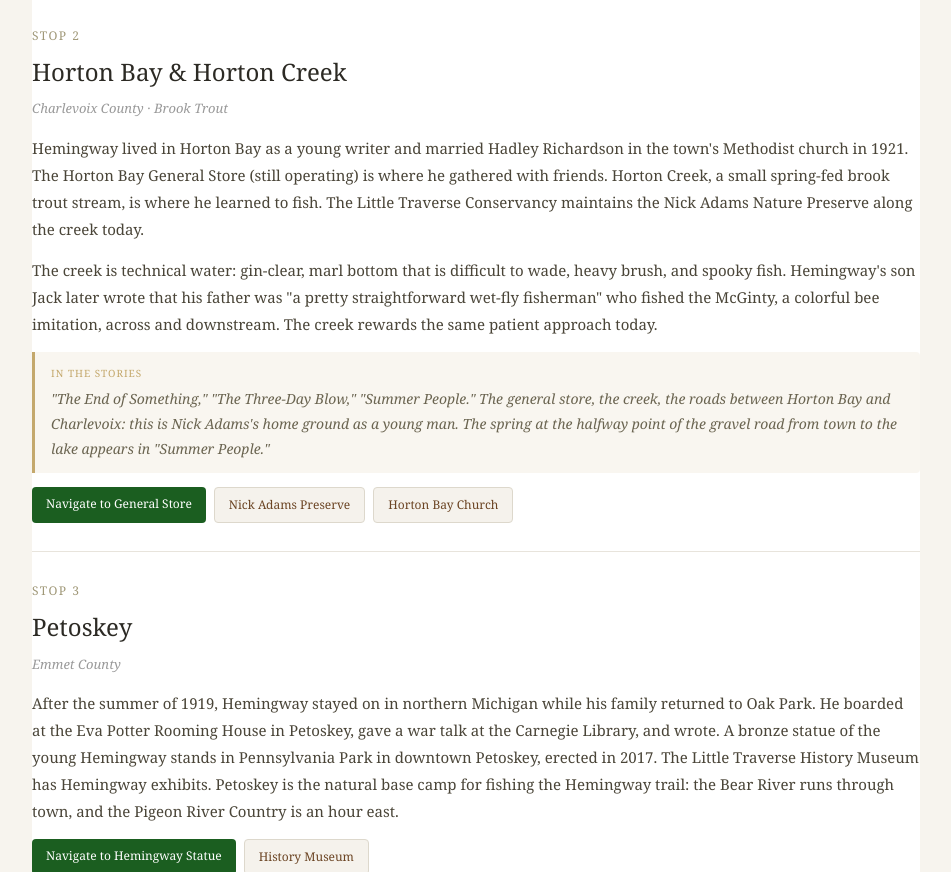
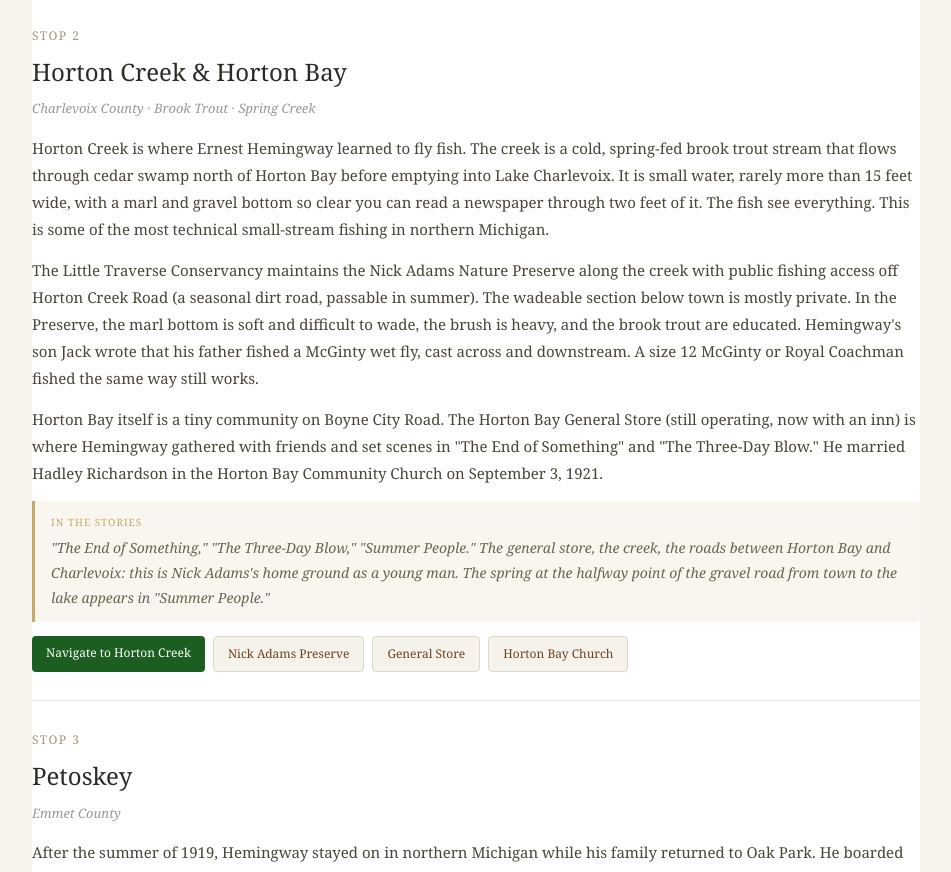
Before and after one commit to izworskic/michigan-trout-report, a website: page public/hemingway.html in a window 1280 px wide. Shown: the part 1593-2465 px from the top of the page, without its empty margins (164-1115 px from the left). Drawn offline with nearby package versions, Linux system fonts and the light colour scheme; no server answers.

Commit message:
Fix Hemingway trail: Stop 2 moved to Horton Creek, add creek as fishable water
Stop 2 numbered marker moved from General Store (was in the bay on
the map) to Horton Creek Road (45.3004, -85.0884) on dry land.

Horton Creek now shown as a fishable water with 3 markers:
- Horton Creek itself (45.3141, -85.1001) - green, size 14
  Google Places verified river feature
- Nick Adams Nature Preserve (45.3029, -85.0927) - green, size 12
  Public access point with seasonal road note
- General Store moved to detail marker (45.2851, -85.0797)

Stop 2 text rewritten to lead with Horton Creek as fishable water:
- Spring creek description, marl bottom, brook trout
- Hemingway learned to fish here
- McGinty wet fly technique still works
- Access via Horton Creek Road (seasonal)
- General Store and Church context follows

Navigate buttons: Horton Creek, Nick Adams Preserve, General Store, Church

```diff
--- a/public/hemingway.html
+++ b/public/hemingway.html
@@ -172,17 +172,19 @@
   <!-- STOP 2: HORTON BAY & HORTON CREEK -->
   <div class="stop" id="stop2">
     <div class="stop-num">Stop 2</div>
-    <div class="stop-name">Horton Bay &amp; Horton Creek</div>
-    <div class="stop-loc">Charlevoix County &middot; Brook Trout</div>
-    <p>Hemingway lived in Horton Bay as a young writer and married Hadley Richardson in the town's Methodist church in 1921. The Horton Bay General Store (still operating) is where he gathered with friends. Horton Creek, a small spring-fed brook trout stream, is where he learned to fish. The Little Traverse Conservancy maintains the Nick Adams Nature Preserve along the creek today.</p>
-    <p>The creek is technical water: gin-clear, marl bottom that is difficult to wade, heavy brush, and spooky fish. Hemingway's son Jack later wrote that his father was "a pretty straightforward wet-fly fisherman" who fished the McGinty, a colorful bee imitation, across and downstream. The creek rewards the same patient approach today.</p>
+    <div class="stop-name">Horton Creek &amp; Horton Bay</div>
+    <div class="stop-loc">Charlevoix County &middot; Brook Trout &middot; Spring Creek</div>
+    <p>Horton Creek is where Ernest Hemingway learned to fly fish. The creek is a cold, spring-fed brook trout stream that flows through cedar swamp north of Horton Bay before emptying into Lake Charlevoix. It is small water, rarely more than 15 feet wide, with a marl and gravel bottom so clear you can read a newspaper through two feet of it. The fish see everything. This is some of the most technical small-stream fishing in northern Michigan.</p>
+    <p>The Little Traverse Conservancy maintains the Nick Adams Nature Preserve along the creek with public fishing access off Horton Creek Road (a seasonal dirt road, passable in summer). The wadeable section below town is mostly private. In the Preserve, the marl bottom is soft and difficult to wade, the brush is heavy, and the brook trout are educated. Hemingway's son Jack wrote that his father fished a McGinty wet fly, cast across and downstream. A size 12 McGinty or Royal Coachman fished the same way still works.</p>
+    <p>Horton Bay itself is a tiny community on Boyne City Road. The Horton Bay General Store (still operating, now with an inn) is where Hemingway gathered with friends and set scenes in "The End of Something" and "The Three-Day Blow." He married Hadley Richardson in the Horton Bay Community Church on September 3, 1921.</p>
     <div class="stop-story">
       <div class="stop-story-label">In the Stories</div>
       <p>"The End of Something," "The Three-Day Blow," "Summer People." The general store, the creek, the roads between Horton Bay and Charlevoix: this is Nick Adams's home ground as a young man. The spring at the halfway point of the gravel road from town to the lake appears in "Summer People."</p>
     </div>
     <div class="stop-links">
-      <a href="https://www.google.com/maps/dir/?api=1&destination=45.2851,-85.0797" target="_blank" rel="noopener" class="stop-nav stop-nav-green">Navigate to General Store</a>
+      <a href="https://www.google.com/maps/dir/?api=1&destination=45.3141,-85.1001" target="_blank" rel="noopener" class="stop-nav stop-nav-green">Navigate to Horton Creek</a>
       <a href="https://www.google.com/maps/dir/?api=1&destination=45.3029,-85.0927" target="_blank" rel="noopener" class="stop-nav stop-nav-outline">Nick Adams Preserve</a>
+      <a href="https://www.google.com/maps/dir/?api=1&destination=45.2851,-85.0797" target="_blank" rel="noopener" class="stop-nav stop-nav-outline">General Store</a>
       <a href="https://www.google.com/maps/dir/?api=1&destination=45.2842,-85.0754" target="_blank" rel="noopener" class="stop-nav stop-nav-outline">Horton Bay Church</a>
     </div>
   </div>
@@ -355,8 +357,8 @@ const stops = [
   // All coordinates verified via Google Places API
   { n: 1, name: 'Walloon Lake', lat: 45.2663, lon: -84.9334, color: '#1565c0',
     popup: '<b>Walloon Lake</b><br>Hemingway family summers<br><small>"Indian Camp," "Ten Indians"</small>' },
-  { n: 2, name: 'Horton Bay', lat: 45.2851, lon: -85.0797, color: '#6b4423',
-    popup: '<b>Horton Bay General Store</b><br>Where Hemingway gathered with friends<br><small>"The End of Something," "The Three-Day Blow"</small>' },
+  { n: 2, name: 'Horton Creek', lat: 45.3004, lon: -85.0884, color: '#2e7d32',
+    popup: '<b>Horton Creek</b><br>Brook trout. Where Hemingway learned to fish.<br><small>Nick Adams Preserve, Horton Bay General Store</small>' },
   { n: 3, name: 'Petoskey', lat: 45.3748, lon: -84.9543, color: '#6b4423',
     popup: '<b>Hemingway Statue, Petoskey</b><br>Pennsylvania Park, bronze statue (2017)<br><small>Eva Potter House, Carnegie Library</small>' },
   { n: 4, name: 'Pigeon River', lat: 45.1698, lon: -84.4394, color: '#2e7d32',
@@ -377,20 +379,24 @@ stops.forEach(s => {
 
 // ── Detail markers (smaller dots at specific sites within each stop) ─────
 const details = [
-  // Stop 1 area
+  // Stop 1: Walloon Lake
   { lat: 45.2806, lon: -85.0011, color: '#1565c0', size: 10,
-    popup: '<b>Windemere Cottage</b><br><small>Hemingway family cottage. Private, not open to public.<br>6502 Lake Grove Rd</small>' },
-  // Stop 2 area: Horton Creek
+    popup: '<b>Windemere Cottage</b><br><small>Hemingway family cottage (1899). Private residence.<br>6502 Lake Grove Rd</small>' },
+  // Stop 2: Horton Bay & Horton Creek
+  { lat: 45.2851, lon: -85.0797, color: '#6b4423', size: 12,
+    popup: '<b>Horton Bay General Store</b><br><small>5115 Boyne City Rd. Where Hemingway gathered with friends.<br>"The End of Something," "The Three-Day Blow"</small>' },
+  { lat: 45.3141, lon: -85.1001, color: '#2e7d32', size: 14,
+    popup: '<b>Horton Creek</b><br>Brook trout. Gin-clear spring creek.<br><small>Hemingway learned to fish here with a McGinty wet fly.<br>One of the most technical small streams in northern Michigan.</small>' },
   { lat: 45.3029, lon: -85.0927, color: '#2e7d32', size: 12,
-    popup: '<b>Nick Adams Nature Preserve</b><br>Horton Creek. Brook trout. Gin-clear water.<br><small>Little Traverse Conservancy. Public access.<br>Horton Creek Rd (seasonal road, may need 4WD)</small>' },
+    popup: '<b>Nick Adams Nature Preserve</b><br>Public access to Horton Creek.<br><small>Little Traverse Conservancy. Horton Creek Rd<br>(seasonal dirt road, may need 4WD in spring)</small>' },
   { lat: 45.2842, lon: -85.0754, color: '#6b4423', size: 10,
-    popup: '<b>Horton Bay Community Church</b><br><small>Hemingway married Hadley Richardson here, Sept 3, 1921.</small>' },
-  // Stop 3 area
+    popup: '<b>Horton Bay Community Church</b><br><small>Hemingway married Hadley Richardson here<br>September 3, 1921. 4961 Boyne City Rd</small>' },
+  // Stop 3: Petoskey
   { lat: 45.3756, lon: -84.9589, color: '#6b4423', size: 10,
-    popup: '<b>Little Traverse History Museum</b><br><small>100 Depot Ct. Hemingway exhibits. Petoskey stones.</small>' },
-  // Stop 6 area
-  { lat: 46.3993, lon: -86.0318, color: '#2e7d32', size: 12,
-    popup: '<b>Fox River State Forest Campground</b><br>East Branch of the Fox. Where Hemingway camped.<br><small>MOWA memorial marker. King\'s Pond. Brook trout.<br>7 miles north of Seney on M-77</small>' },
+    popup: '<b>Little Traverse History Museum</b><br><small>100 Depot Ct. Hemingway exhibits.</small>' },
+  // Stop 6: Fox River / Seney
+  { lat: 46.3993, lon: -86.0318, color: '#2e7d32', size: 14,
+    popup: '<b>Fox River Campground</b><br>East Branch of the Fox. Hemingway camped here 1919.<br><small>MOWA memorial. Brook trout in King Pond.<br>7 miles north of Seney on M-77</small>' },
 ];
 
 details.forEach(d => {
```
